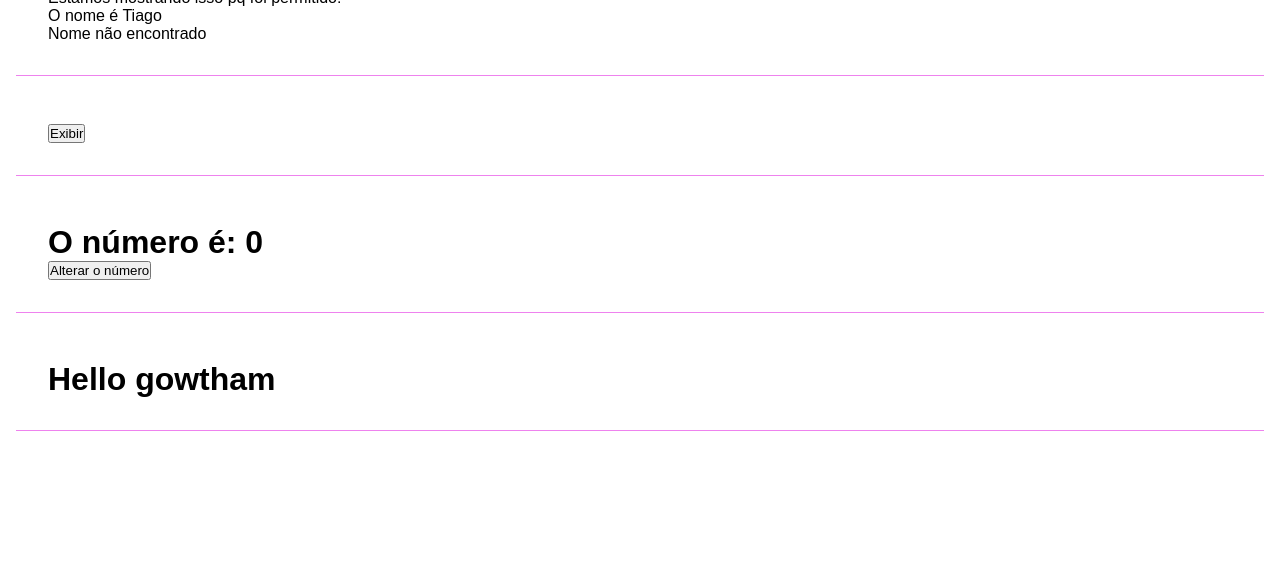
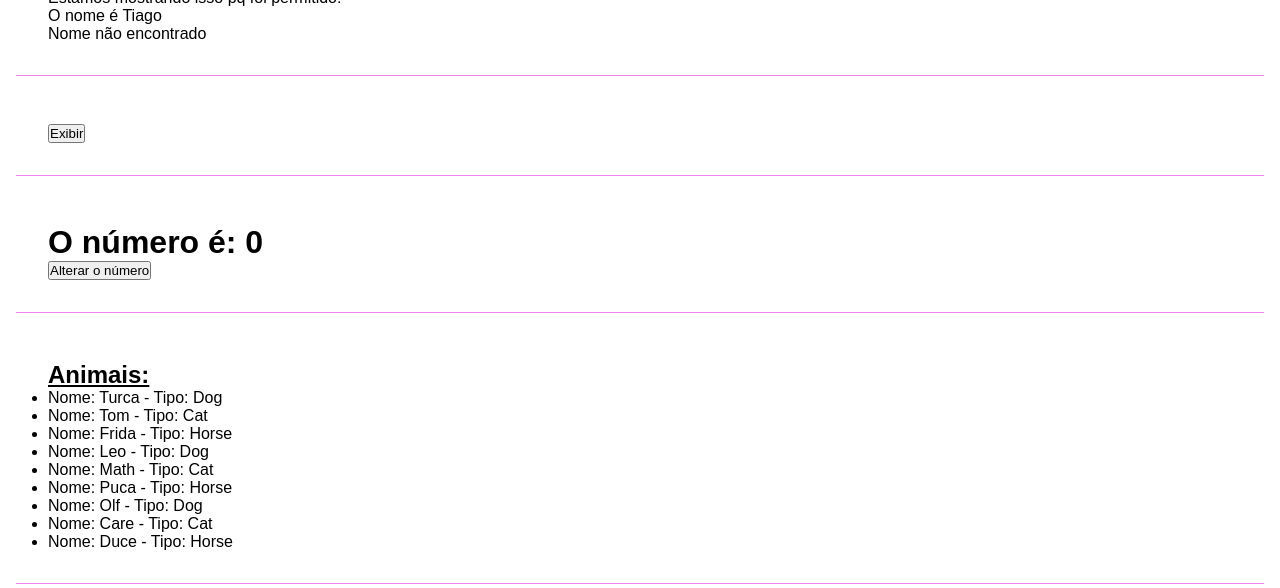
Before and after one commit to Ghust25/Project_hora-de-codar, an Angular app: page / in a window 1280 px wide. Shown: the part 838-1426 px from the top of the page. Built offline with nearby package versions, Linux system fonts and the light colour scheme.

Commit message:
Aula 12 - Renderização de listas

```diff
--- a/src/app/app.component.html
+++ b/src/app/app.component.html
@@ -10,7 +10,8 @@
 <app-if-render></app-if-render>
 <app-eventos></app-eventos>
 <app-emitter></app-emitter>
+<app-list-render></app-list-render>
 
-<!-- Testes diversos -->
-<app-tests></app-tests>
-<!-- Testes diversos -->
+<div name="Testes diversos">
+  <!-- <app-tests></app-tests> -->
+</div>
--- a/src/app/app.module.ts
+++ b/src/app/app.module.ts
@@ -10,6 +10,7 @@
 import { EventosComponent } from './components/eventos/eventos.component';
 import { EmitterComponent } from './components/emitter/emitter.component';
 import { ChangeNumberComponent } from './components/change-number/change-number.component';
+import { ListRenderComponent } from './components/list-render/list-render.component';
 
 @NgModule({
   declarations: [
@@ -22,6 +23,7 @@
     EventosComponent,
     EmitterComponent,
     ChangeNumberComponent,
+    ListRenderComponent,
   ],
   imports: [BrowserModule],
   providers: [],
--- /dev/null
+++ b/src/app/components/list-render/list-render.component.html
@@ -0,0 +1,8 @@
+<div class="divider">
+  <h2>Animais:</h2>
+  <ul>
+    <li *ngFor="let animal of animals">
+      Nome: {{animal.name}} - Tipo: {{animal.type}}
+    </li>
+  </ul>
+</div>
--- /dev/null
+++ b/src/app/components/list-render/list-render.component.ts
@@ -0,0 +1,25 @@
+import { Component, OnInit } from '@angular/core';
+
+@Component({
+  selector: 'app-list-render',
+  templateUrl: './list-render.component.html',
+  styleUrls: ['./list-render.component.css']
+})
+export class ListRenderComponent implements OnInit {
+  animals = [
+    {name: "Turca", type: "Dog"},
+    {name: "Tom", type: "Cat"},
+    {name: "Frida", type: "Horse"},
+    {name: "Leo", type: "Dog"},
+    {name: "Math", type: "Cat"},
+    {name: "Puca", type: "Horse"},
+    {name: "Olf", type: "Dog"},
+    {name: "Care", type: "Cat"},
+    {name: "Duce", type: "Horse"},
+  ]
+  constructor() { }
+
+  ngOnInit(): void {
+  }
+
+}
```
Also changed, not shown: src/app/components/list-render/list-render.component.css (added), 1 other file (tests, documents, lock files or other folders).
